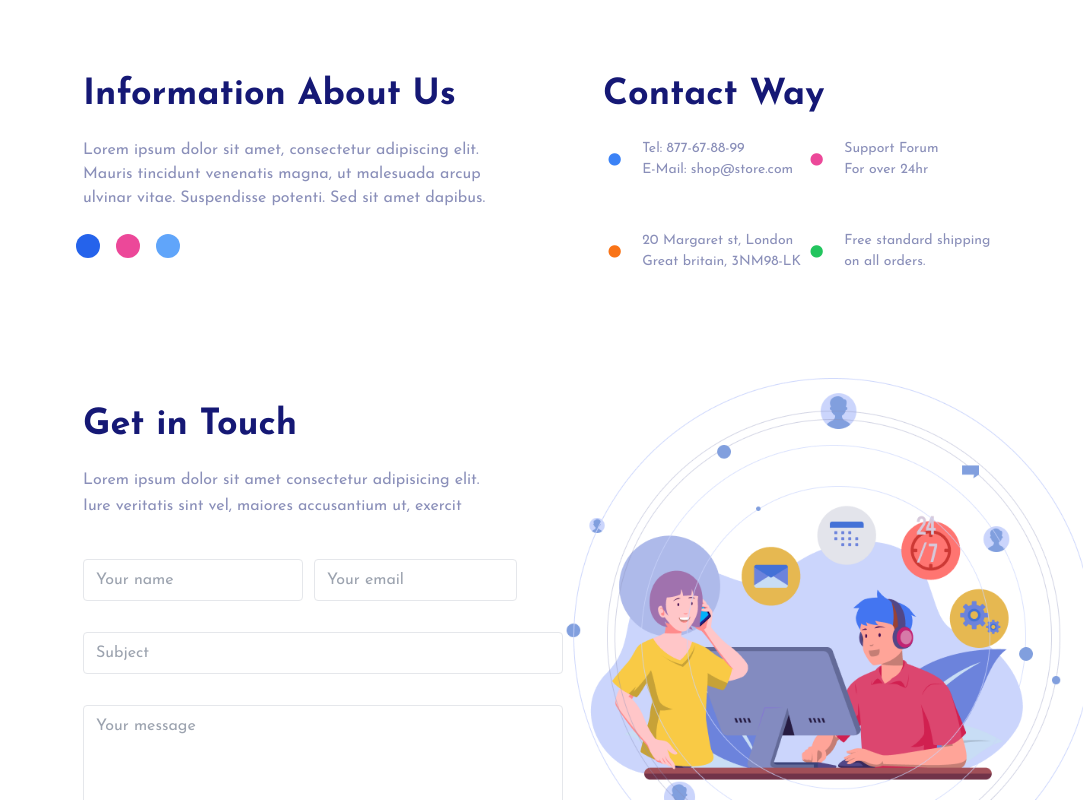
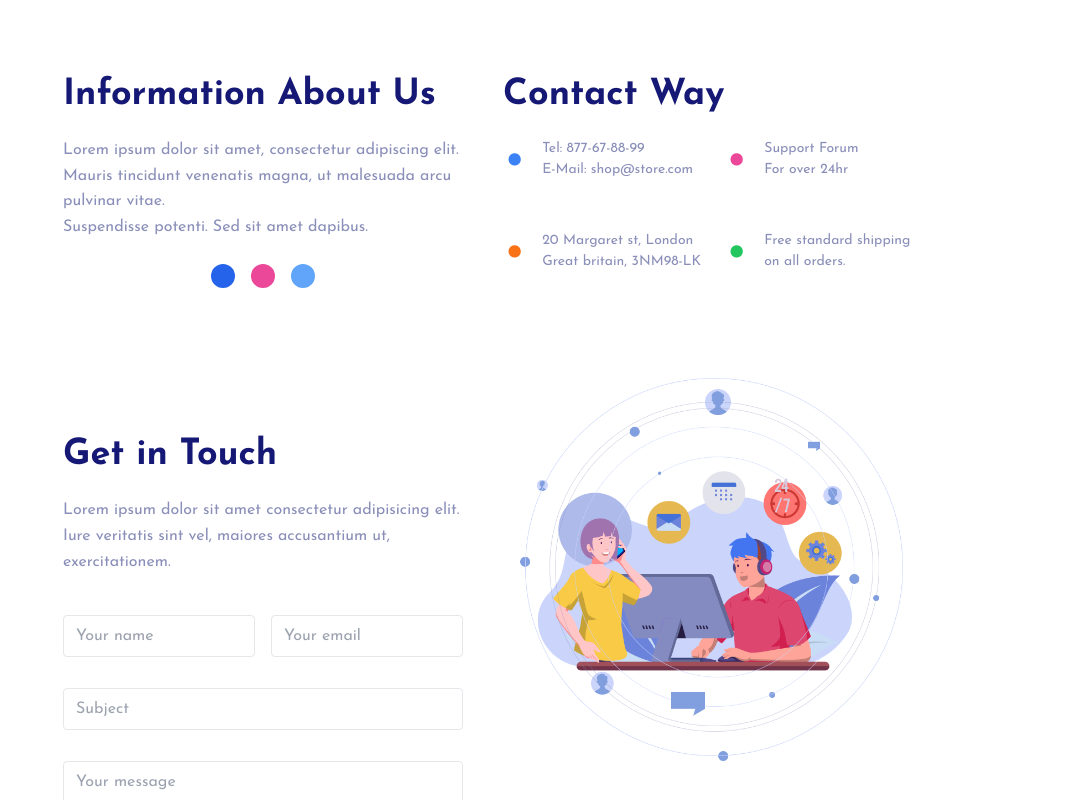
Before and after one commit to WafaaKanwal/Hackathon-UI-UX-Figma, a Next.js app: page /contact in a window 1280 px wide. Shown: the part 340-1140 px from the top of the page, without its empty margins (197-1280 px from the left). Built offline with nearby package versions, Linux system fonts and the light colour scheme.

Commit message:
Add files via upload

```diff
--- a/src/app/contact/page.tsx
+++ b/src/app/contact/page.tsx
@@ -1,14 +1,13 @@
 import React from "react";
 import Image from "next/image";
-
 
 export default function Contact() {
   return (
     <div className="min-h-screen py-10 relative">
   {/* Rectangle Section */}
-      <div className="absolute mt-[-44px] left-0 w-full h-[200px] bg-[#F6F5FF]">
+<div className="absolute top-0 left-0 w-full h-[200px] bg-[#F6F5FF] flex flex-col items-center justify-center lg:items-start lg:pl-[283px]">
   <h1
-          className="text-[#151875] font-bold ml-[283px] mt-[67px] "
+    className="text-[#151875] font-bold mt-[10px] text-center lg:text-left"
     style={{
       fontSize: "36px",
       lineHeight: "25.78px",
@@ -17,7 +16,7 @@ export default function Contact() {
     Contact Us
   </h1>
   <p
-          className="mt-5 ml-[286px]"
+    className="mt-5 text-center lg:text-left"
     style={{
       fontSize: "16px",
       fontWeight: 500,
@@ -29,59 +28,89 @@ export default function Contact() {
   </p>
 </div>
 
+
       {/* Content Section */}
-      <div className="relative mt-[260px] px-10 flex gap-10">
+      <div className="relative mt-[260px] px-5 flex flex-col lg:flex-row gap-10">
         {/* Left Side: Information About Us */}
-        <div className="w-1/2 ml-[240px]">
-          <h2 className="text-[#151875] text-[36px] font-bold mb-4">Information About Us</h2>
-          <p className="text-[#8A8FB9] mb-6 font-lato">
-            Lorem ipsum dolor sit amet, consectetur adipiscing elit. <br />Mauris tincidunt
-            venenatis magna, ut malesuada arcup <br />ulvinar vitae. Suspendisse potenti. Sed
-            sit amet dapibus.
+        <div className="lg:w-1/2 lg:ml-[240px]">
+          <h2 className=" whitespace-nowrap text-[#151875] text-[36px] font-bold mb-4">
+            Information About Us
+          </h2>
+          <p className="text-[#8A8FB9] mb-6 1ont-lato leading-[25.6px]">
+            Lorem ipsum dolor sit amet, consectetur adipiscing elit. <br />
+            Mauris tincidunt venenatis magna, ut malesuada arcu pulvinar vitae.
+            <br />
+            Suspendisse potenti. Sed sit amet dapibus.
           </p>
+
           {/* Dots Below */}
-  <div className="flex justify-center space-x-4 mt-4 ml-[-390px]">
+          <div className="flex justify-center space-x-4 mt-4 lg:ml-0">
             <span className="block w-6 h-6 rounded-full bg-blue-600"></span>
             <span className="block w-6 h-6 rounded-full bg-pink-500"></span>
             <span className="block w-6 h-6 rounded-full bg-blue-400"></span>
           </div>
 
+          <h3 className="text-[#151875] text-[36px] font-bold mb-4 mt-[140px]">
+            Get in Touch
+          </h3>
+          <p className="text-[#8A8FB9] font-lato leading-[25.6px]">
+            Lorem ipsum dolor sit amet consectetur adipisicing elit. <br /> Iure
+            veritatis sint vel, maiores accusantium ut, exercitationem.
+          </p>
 
-          <h3 className="text-[#151875] text-[36px] font-bold  mb-4 mt-[140px]">Get in Touch</h3>
-          <p className="text-[#8A8FB9] font-lato  leading-[25.6px] ">Lorem ipsum dolor sit amet consectetur adipisicing elit. <br /> Iure veritatis sint vel, maiores accusantium ut, exercit</p>
-
-
+          {/* Form */}
           <form>
-            <div className="flex mb-4 ">
-              <div className="flex-1 gap-x-2">
-                <label htmlFor="name" className="sr-only">Name</label>
-                <input type="text" id="name" placeholder="Your name" className="mt-[40px] w-[220px] px-3 py-2 border rounded" />
+            <div className="flex flex-col lg:flex-row gap-4 mb-4">
+              <input
+                type="text"
+                id="name"
+                placeholder="Your name"
+                className="flex-1 mt-[40px] px-3 py-2 border rounded w-full"
+              />
+              <input
+                type="email"
+                id="email"
+                placeholder="Your email"
+                className="flex-1 mt-[40px] px-3 py-2 border rounded w-full"
+              />
             </div>
-              <div className="flex-1 ">
-                <label htmlFor="email" className="sr-only">Email</label>
-                <input type="email" id="email" placeholder="Your email" className="ml-[-9px] mt-[40px] w-[220] px-3 py-2 border rounded" />
+            <div className="mb-4">
+              <input
+                type="text"
+                id="subject"
+                placeholder="Subject"
+                className="mt-[15px] px-3 py-2 border rounded w-full"
+              />
             </div>
+            <div className="mb-4">
+              <textarea
+                id="message"
+                placeholder="Your message"
+                className="mt-[15px] px-3 py-2 border rounded w-full h-[166px]"
+              ></textarea>
             </div>
-            <div className="mb-4 ">
-              <label htmlFor="subject" className=" sr-only">Subject</label>
-              <input type="text" id="subject" placeholder="Subject" className="mt-[15px] w-[480px] px-3 py-2 border rounded" />
-            </div>
-            <div className="mb-4 ">
-              <label htmlFor="message" className="sr-only">Message</label>
-              <textarea id="message" placeholder="Your message" className="mt-[15px] w-[480px] h-[166px] px-3 py-2 border rounded"></textarea>
-            </div>
-            <button type="submit" className=" bg-[#FB2E86] text-white px-5 py-2 rounded">Send Mail</button>
+            <button
+              type="submit"
+              className="bg-[#FB2E86] text-white px-5 py-2 rounded"
+            >
+              Send Mail
+            </button>
           </form>
         </div>
+
         {/* Right Side: Contact Way */}
-<div className="w-1/2 mr-[160px]">
-  <h2 className="text-[#151875] text-[36px] font-bold mb-4">Contact Way</h2>
-  <div className="grid grid-cols-2 gap-11 mr-[130px] whitespace-nowrap ">
+        <div className="lg:w-1/2 lg:mr-[160px]">
+          <h2 className="text-[#151875] text-[36px] font-bold mb-4">
+            Contact Way
+          </h2>
+          <div className="grid grid-cols-1 md:grid-cols-2 gap-11 whitespace-nowrap">
             <div className="flex items-start gap-4">
               <span className="text-blue-500 text-5xl">•</span>
               <div>
                 <p className="text-[#8A8FB9] text-[14px]">Tel: 877-67-88-99</p>
-        <p className="text-[#8A8FB9] text-[14px]">E-Mail: shop@store.com</p>
+                <p className="text-[#8A8FB9] text-[14px]">
+                  E-Mail: shop@store.com
+                </p>
               </div>
             </div>
             <div className="flex items-start gap-4">
@@ -94,25 +123,34 @@ export default function Contact() {
             <div className="flex items-start gap-4">
               <span className="text-orange-500 text-5xl">•</span>
               <div>
-        <p className="text-[#8A8FB9] text-[14px]">20 Margaret st, London</p>
-        <p className="text-[#8A8FB9] text-[14px]">Great britain, 3NM98-LK</p>
+                <p className="text-[#8A8FB9] text-[14px]">
+                  20 Margaret st, London
+                </p>
+                <p className="text-[#8A8FB9] text-[14px]">
+                  Great britain, 3NM98-LK
+                </p>
               </div>
             </div>
             <div className="flex items-start gap-4">
               <span className="text-green-500 text-5xl">•</span>
               <div>
-        <p className="text-[#8A8FB9] text-[14px]">Free standard shipping</p>
+                <p className="text-[#8A8FB9] text-[14px]">
+                  Free standard shipping
+                </p>
                 <p className="text-[#8A8FB9] text-[14px]">on all orders.</p>
               </div>
             </div>
           </div>
 
-
-
           {/* Image Below Contact Way Section */}
-          <div className="mt-[100px] ml-[-60px] w-[550px] flex justify-center">
-            <Image src="/images/contact.png" alt="Contact Us"  width={500}
-              height={500} className="w-[750px] rounded-lg" />
+          <div className="mt-[100px] flex justify-center">
+            <Image
+              src="/images/contact.png"
+              alt="Contact Us"
+              width={500}
+              height={500}
+              className="rounded-lg w-full lg:w-[750px]"
+            />
           </div>
         </div>
       </div>
```
Lines whose indentation alone changed are shown as unchanged.
